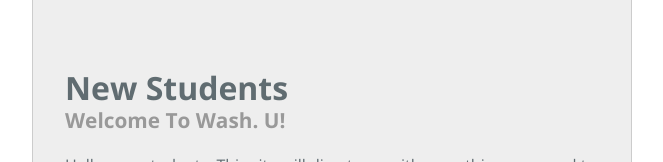
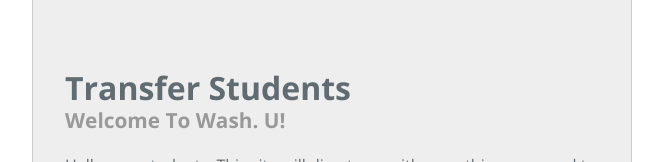
Before and after one commit to jakedeavers/Transfer, a plain HTML site: page index.html in a window 1280 px wide. Shown: the top 162 px of the page, without its empty margins (308-971 px from the left). Drawn offline with nearby package versions, Linux system fonts and the light colour scheme.

Commit message:
Update index.html

```diff
--- a/index.html
+++ b/index.html
@@ -39,7 +39,7 @@
     <div class="container">
 
       <section class="page-header">
-        <h1 class="project-name">New Students</h1>
+        <h1 class="project-name">Transfer Students</h1>
         <h2 class="project-tagline">Welcome To Wash. U!</h2>
         <p>Hello new students. This site will direct you with everything you need to know when coming to WUSTL.</p>
         <li>
```
